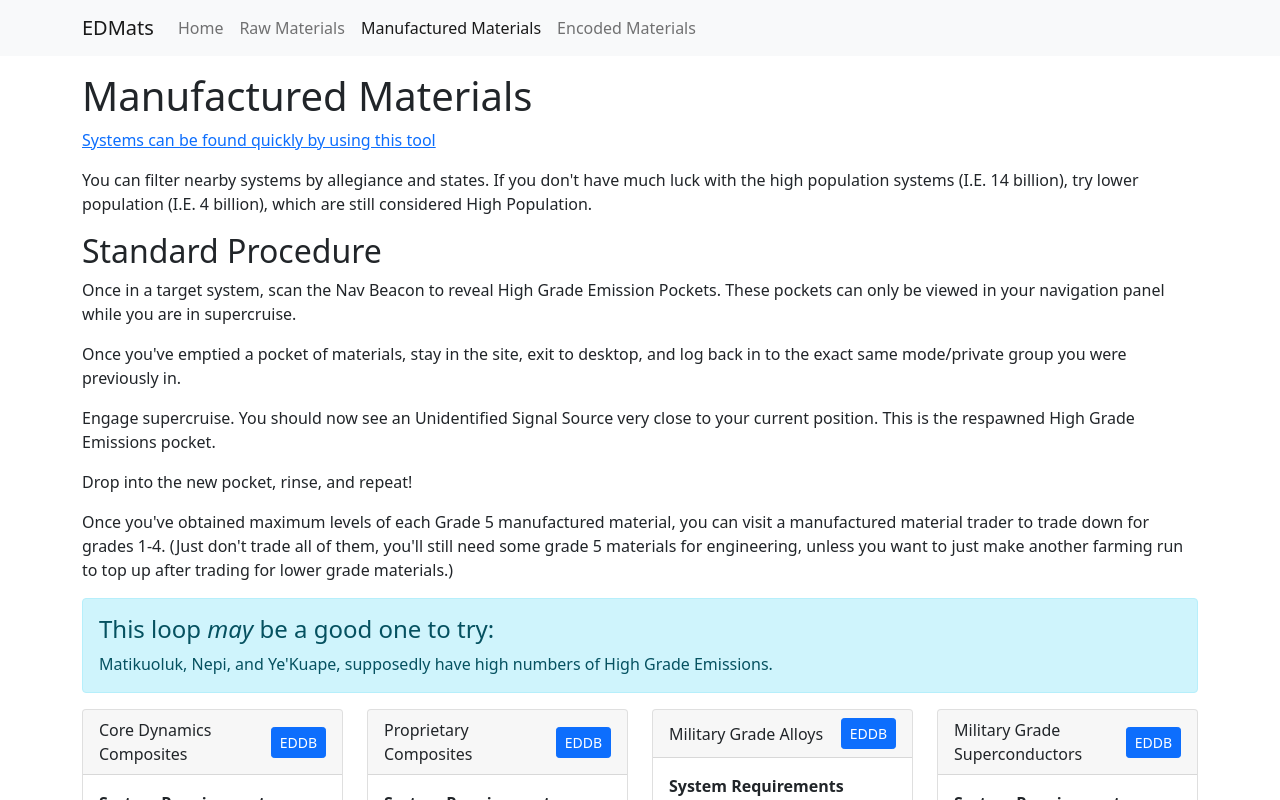
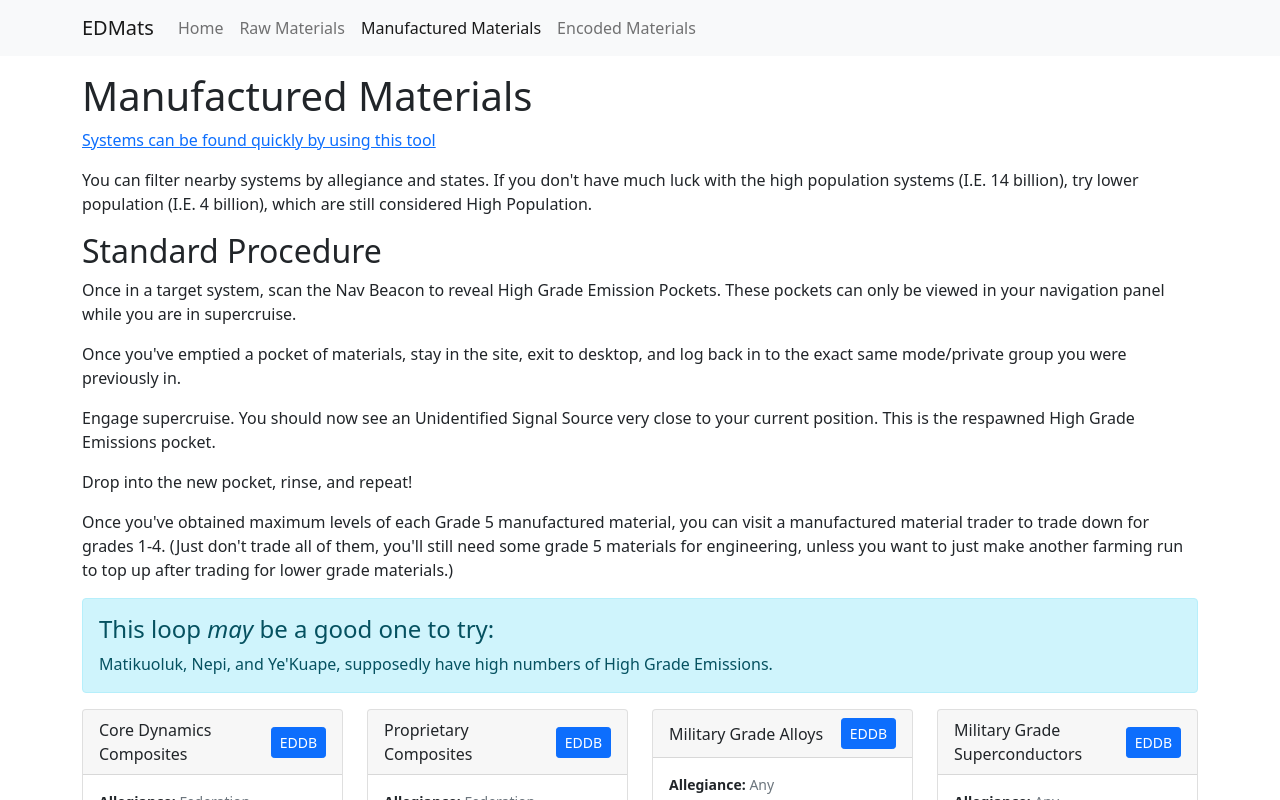
Before and after one commit to jtrenaud1s/EDMats, a React (Create React App) app: page /EDMats/manufactured in a window 1280 px wide. Shown: the top 800 px of the page. Built offline with nearby package versions, Linux system fonts and the light colour scheme.

Commit message:
remove "system requirements" line

```diff
--- a/src/components/ManufacturedComponentLocation.tsx
+++ b/src/components/ManufacturedComponentLocation.tsx
@@ -30,7 +30,6 @@ const ManufacturedComponentLocation = ({material}: IManufacturedComponentLocatio
         </Card.Header>
         {material.requirements ? (
           <Card.Body className="d-flex flex-column">
-            <strong>System Requirements</strong>
             <small>
               <strong>Allegiance: </strong>
               <span className="text-muted">
```
